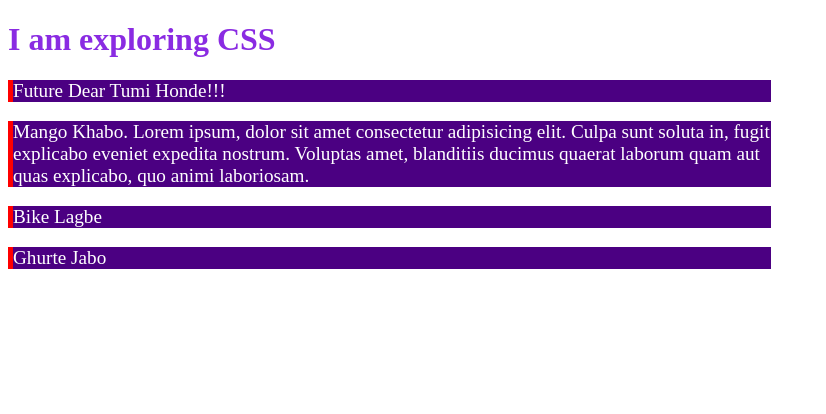
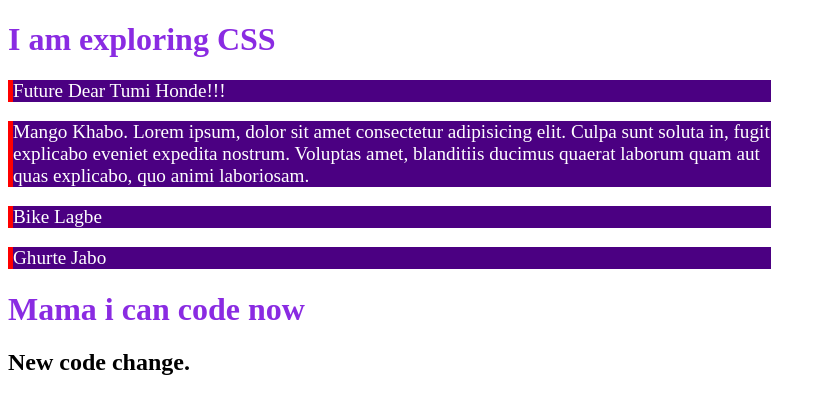
Before and after one commit to sumon6638-sm/learn-with-programming-hero, a plain HTML site: page index.html in a window 1280 px wide. Shown: the whole page, without its empty margins (0-826 px from the left). Drawn offline with Linux system fonts and the light colour scheme.

Commit message:
header add

```diff
--- a/index.html
+++ b/index.html
@@ -25,5 +25,8 @@
     <p>Mango Khabo. Lorem ipsum, dolor sit amet consectetur adipisicing elit. Culpa sunt soluta in, fugit explicabo eveniet expedita nostrum. Voluptas amet, blanditiis ducimus quaerat laborum quam aut quas explicabo, quo animi laboriosam.</p>
     <p>Bike Lagbe</p>
     <p>Ghurte Jabo</p>
+
+    <h1>Mama i can code now</h1>
+    <h2>New code change.</h2>
 </body>
 </html>
```
